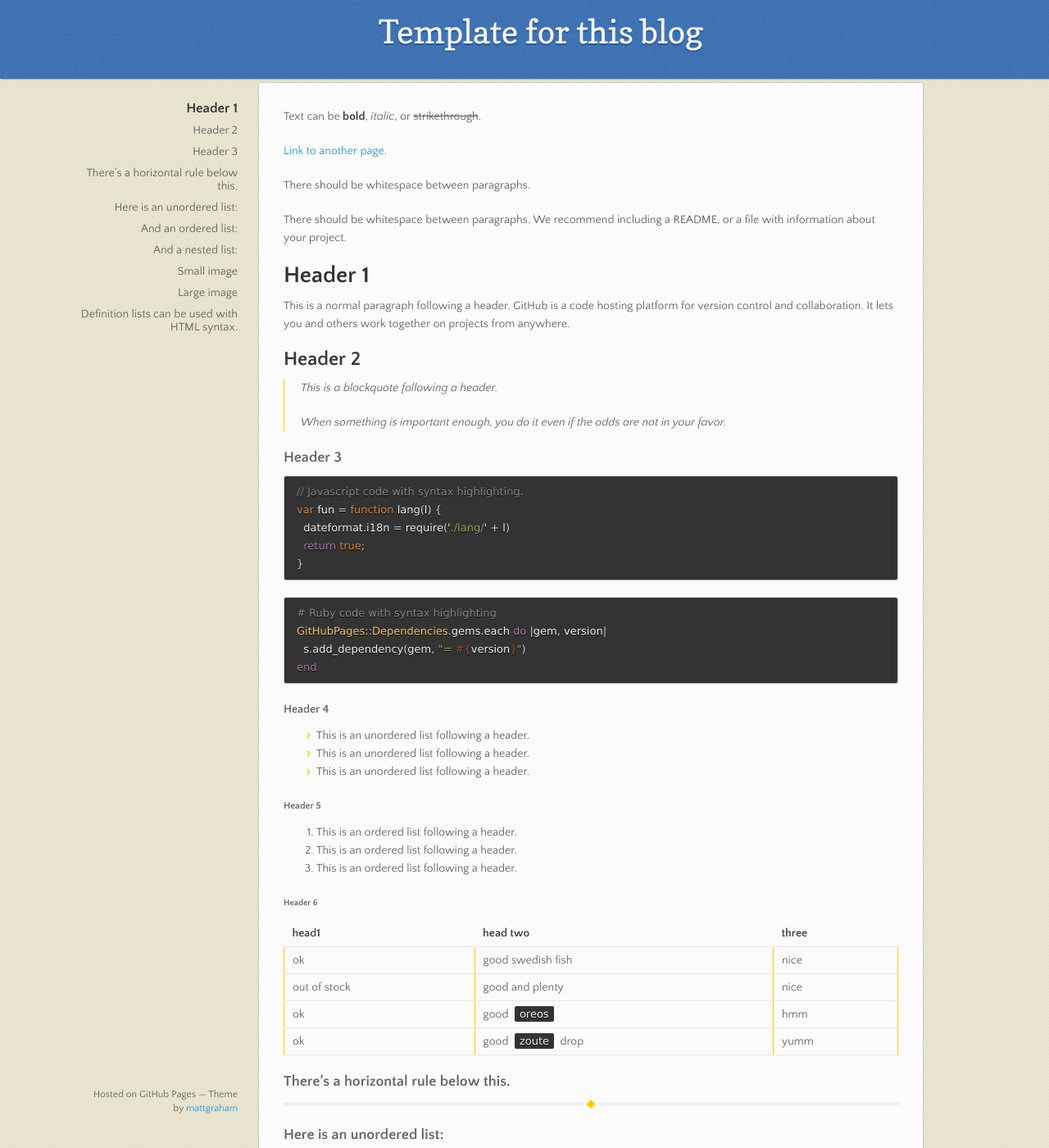
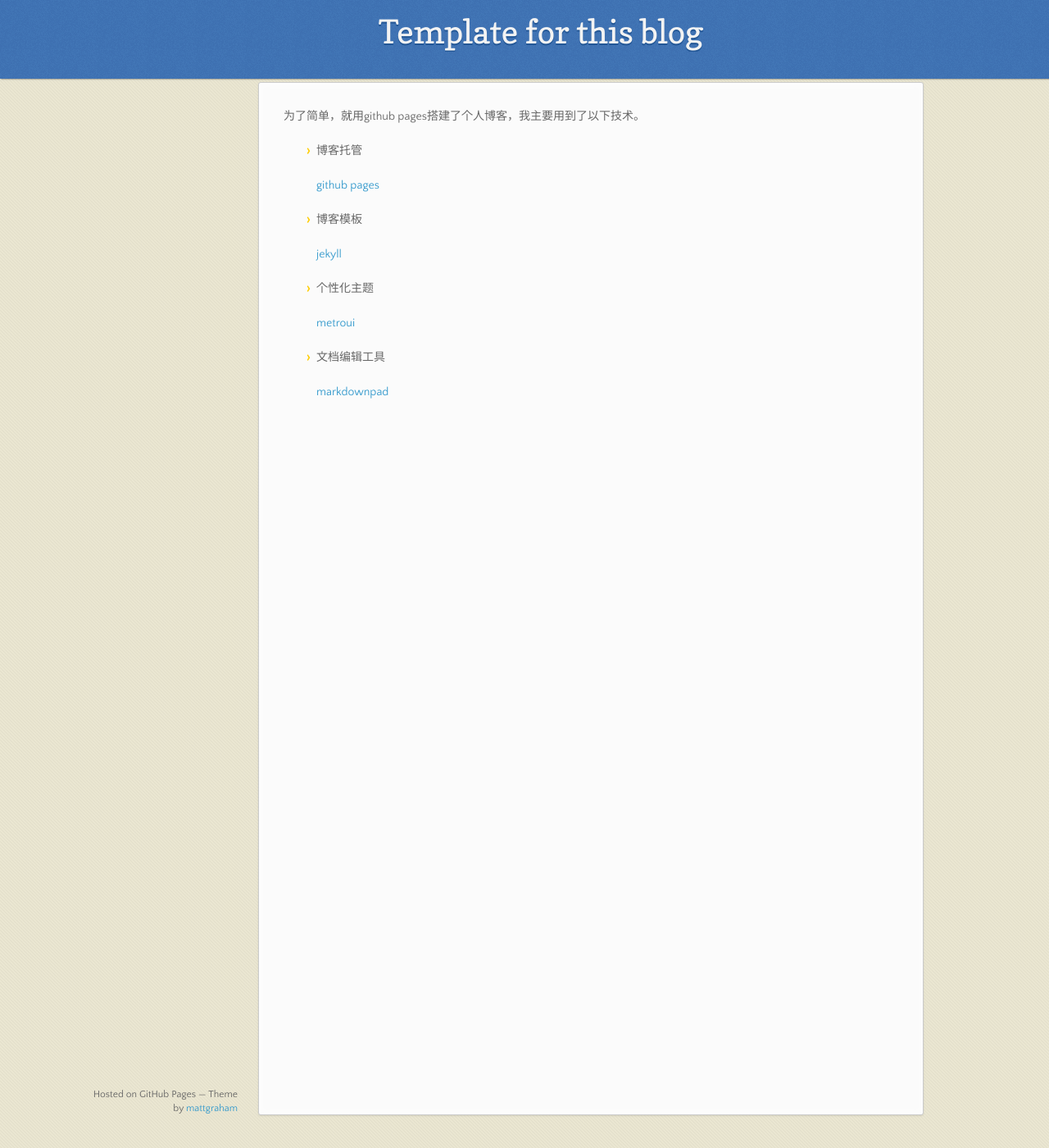
Before and after one commit to weishangkai/weishangkai.github.io, a Jekyll site: the page built from content/it/web/front-end/how_to_build_a_blog.md, in a window 1280 px wide and 1400 px high. Shown: the whole window at 82% size. Built offline with Jekyll 4.4.1, drawn with Linux system fonts in a browser that asks for light colours; some of the changed text lies outside the part shown.

````diff
--- a/content/it/web/front-end/how_to_build_a_blog.md
+++ b/content/it/web/front-end/how_to_build_a_blog.md
@@ -1,125 +1,23 @@
 ---
 layout: default
 title: Template for this blog
-description: all java
+description:
 ---
 
-Text can be **bold**, _italic_, or ~~strikethrough~~.
+为了简单，就用github pages搭建了个人博客，我主要用到了以下技术。
 
-[Link to another page](./another-page.html).
+* 博客托管
 
-There should be whitespace between paragraphs.
+	[github pages](https://pages.github.com/)
 
-There should be whitespace between paragraphs. We recommend including a README, or a file with information about your project.
+* 博客模板
 
-# Header 1
+	[jekyll](https://jekyllrb.com/)
 
-This is a normal paragraph following a header. GitHub is a code hosting platform for version control and collaboration. It lets you and others work together on projects from anywhere.
+* 个性化主题
 
-## Header 2
+	[metroui](https://metroui.org.ua/)
 
-> This is a blockquote following a header.
->
-> When something is important enough, you do it even if the odds are not in your favor.
+* 文档编辑工具
 
-### Header 3
-
-```js
-// Javascript code with syntax highlighting.
-var fun = function lang(l) {
-  dateformat.i18n = require('./lang/' + l)
-  return true;
-}
-```
-
-```ruby
-# Ruby code with syntax highlighting
-GitHubPages::Dependencies.gems.each do |gem, version|
-  s.add_dependency(gem, "= #{version}")
-end
-```
-
-#### Header 4
-
-*   This is an unordered list following a header.
-*   This is an unordered list following a header.
-*   This is an unordered list following a header.
-
-##### Header 5
-
-1.  This is an ordered list following a header.
-2.  This is an ordered list following a header.
-3.  This is an ordered list following a header.
-
-###### Header 6
-
-| head1        | head two          | three |
-|:-------------|:------------------|:------|
-| ok           | good swedish fish | nice  |
-| out of stock | good and plenty   | nice  |
-| ok           | good `oreos`      | hmm   |
-| ok           | good `zoute` drop | yumm  |
-
-### There's a horizontal rule below this.
-
-* * *
-
-### Here is an unordered list:
-
-*   Item foo
-*   Item bar
-*   Item baz
-*   Item zip
-
-### And an ordered list:
-
-1.  Item one
-1.  Item two
-1.  Item three
-1.  Item four
-
-### And a nested list:
-
-- level 1 item
-  - level 2 item
-  - level 2 item
-    - level 3 item
-    - level 3 item
-- level 1 item
-  - level 2 item
-  - level 2 item
-  - level 2 item
-- level 1 item
-  - level 2 item
-  - level 2 item
-- level 1 item
-
-### Small image
-
-![Octocat](https://assets-cdn.github.com/images/icons/emoji/octocat.png)
-
-### Large image
-
-![Branching](https://guides.github.com/activities/hello-world/branching.png)
-
-
-### Definition lists can be used with HTML syntax.
-
-<dl>
-<dt>Name</dt>
-<dd>Godzilla</dd>
-<dt>Born</dt>
-<dd>1952</dd>
-<dt>Birthplace</dt>
-<dd>Japan</dd>
-<dt>Color</dt>
-<dd>Green</dd>
-</dl>
-
-```
-Long, single-line code blocks should not wrap. They should horizontally scroll if they are too long. This line should be long enough to demonstrate this.
-```
-
-```
-The final element.
-```
+	[markdownpad](http://markdownpad.com/)
````
Also changed, not shown: content/it/scratch/index.md (added, +7 -0 lines), content/it/web/front-end/work_with_markdown.md (+1 -1 lines), content/it/web/index.md (+4 -4 lines), content/others/others/index.md (+13 -13 lines), index.html (+10 -5 lines), images/scratch.png (added).
